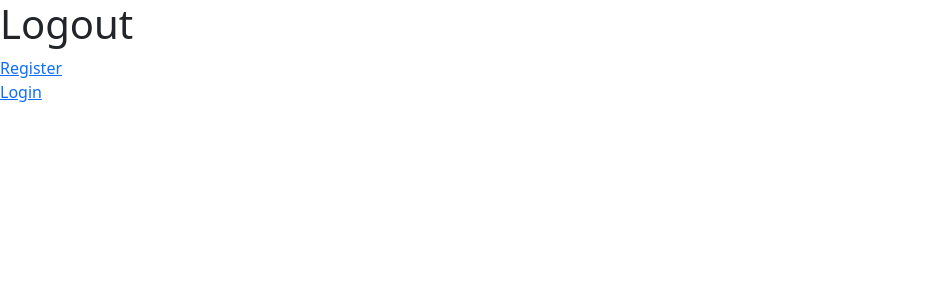
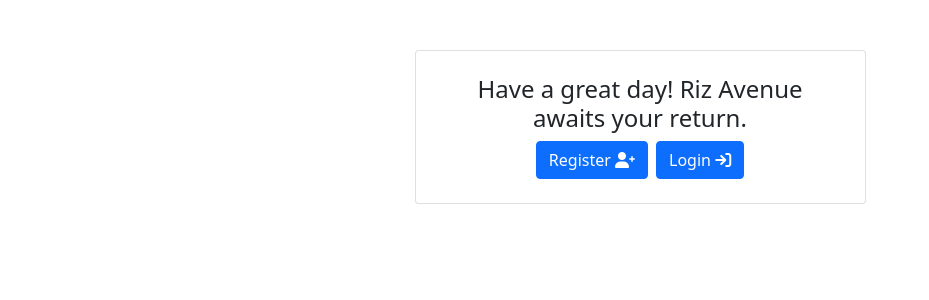
Before and after one commit to arkoaikins/Riz_Avenue, a React (Vite) app in the folder frontend/: page /logout in a window 1280 px wide. Shown: the top 300 px of the page, without its empty margins (0-929 px from the left). Built offline with nearby package versions, Linux system fonts and the light colour scheme; what simple-zustand-devtools would draw is missing.

Commit message:
[feat]:Update logout component with customized Bootstrap template

```diff
--- a/frontend/src/views/auth/Logout.jsx
+++ b/frontend/src/views/auth/Logout.jsx
@@ -7,12 +7,27 @@
         logout()
     }, [])
     return (
-        <div>
-            <h1>Logout</h1>
-            <Link to={`/register`}>Register</Link> <br />
-            <Link to={`/login`}>Login</Link>
-        </div>
-    )
+      <div>
+        <main className="" style={{ marginBottom: 100, marginTop: 50 }}>
+          <div className="container">
+            {/* Section: Login form */}
+            <section className="">
+              <div className="row d-flex justify-content-center">
+                <div className="col-xl-5 col-md-8">
+                  <div className="card rounded-5">
+                    <div className="card-body p-4 text-center">
+                      <h4>Have a great day! Riz Avenue awaits your return.</h4>
+                      <Link to= {'/register'} className="btn btn-primary">Register <i className="fas fa-user-plus"></i></Link>
+                      <Link to= {'/login'} className="btn btn-primary ms-2">Login <i className="fas fa-sign-in"></i></Link>
+                    </div>
+                  </div>
+                </div>
+              </div>
+            </section>
+          </div>
+        </main>
+      </div>
+    );
 }
 
 export default Logout
```
